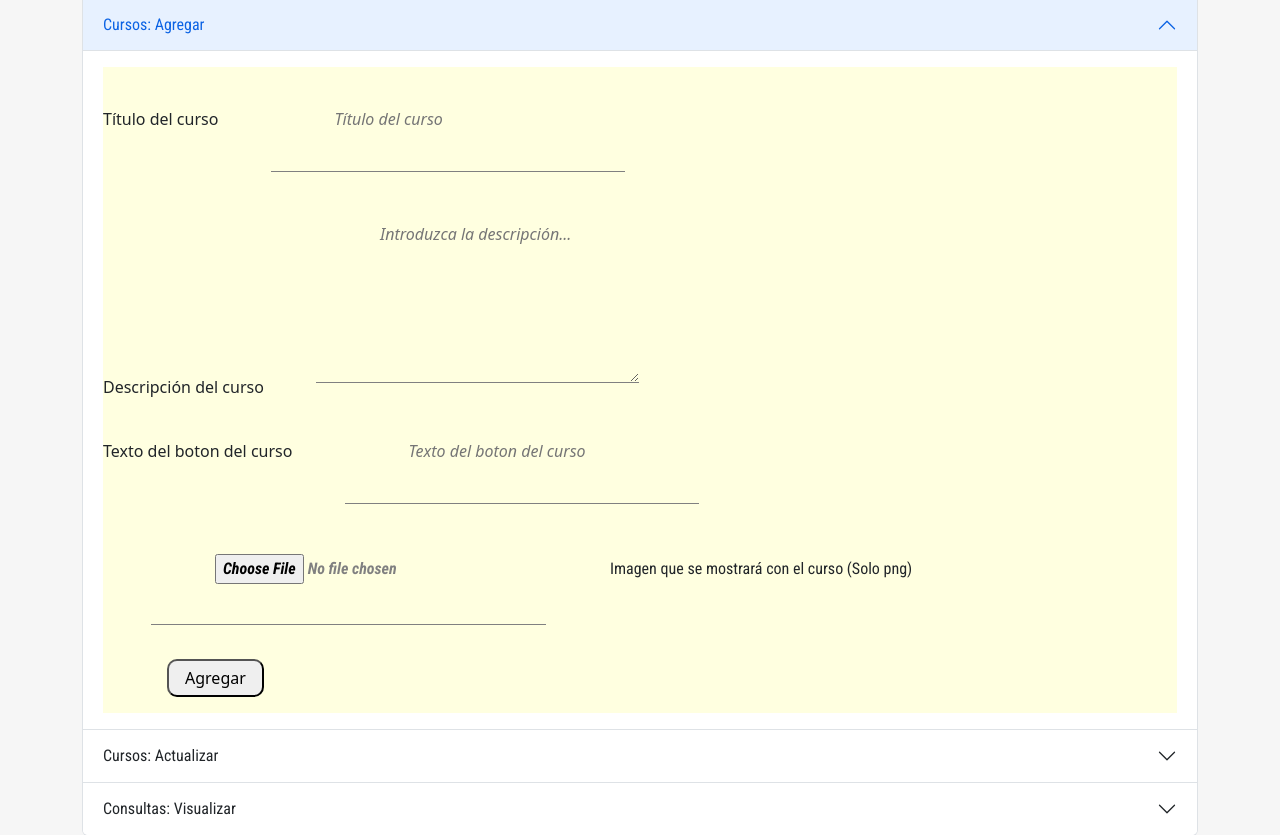
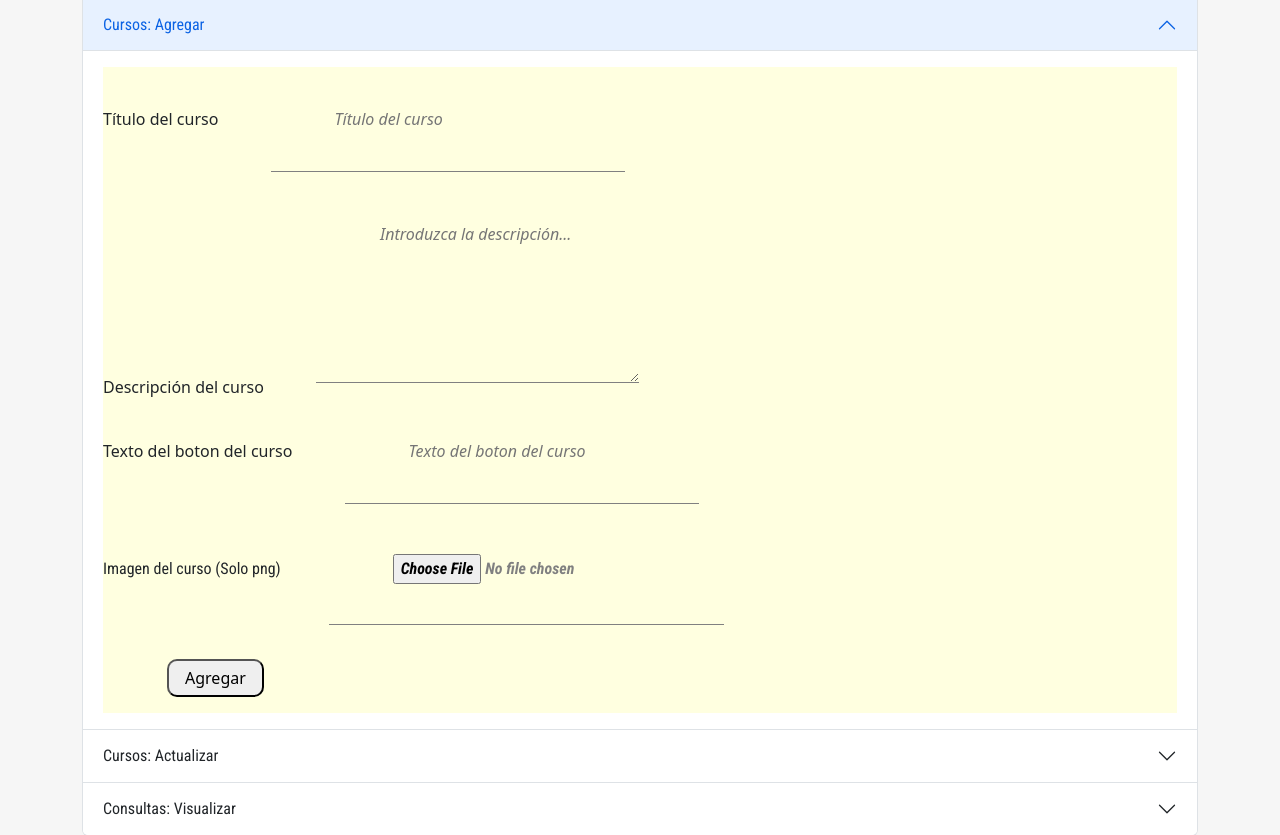
Before and after one commit to MarianoTelesca/final_webII_mariano_telesca, a PHP site: page /administrador.php in a window 1280 px wide, after a click on "Cursos: Agregar". Shown: the part 238-1073 px from the top of the page. Run offline with PHP 8.4, Linux system fonts and the light colour scheme; data comes from the database, SQL or seed files in the repository.

Commit message:
Style + refactor: mejora en la subida de imagenes, cambio a funció

```diff
--- a/final_webII_mariano_telesca/funciones/administrador/agregar_curso.php
+++ b/final_webII_mariano_telesca/funciones/administrador/agregar_curso.php
@@ -2,6 +2,7 @@
 
 include_once('funciones/alerta_exitosa.php');
 include_once('funciones/alerta_error.php');
+include('funciones/subida_imagenes.php');
 
 //Se declara un array para los errores del form
 $errores_agregar_curso = [];
@@ -51,7 +52,7 @@ if($_SERVER["REQUEST_METHOD"] == "POST" && isset($_POST['agregar_curso'])){
 
             if(mysqli_stmt_execute($stmt)){
                 $id = mysqli_insert_id($conn);
-                include('funciones/subida_archivo_cursos.php');
+                subir_imagen("curso", "cursos", $id, $conn);
                 alerta_exitosa("Curso agregado", $id);
             }else{
                 alerta_error(mysqli_stmt_error($stmt));
--- a/final_webII_mariano_telesca/funciones/administrador/agregar_producto.php
+++ b/final_webII_mariano_telesca/funciones/administrador/agregar_producto.php
@@ -34,7 +34,7 @@ if($_SERVER["REQUEST_METHOD"] == "POST" && isset($_POST['agregar_producto'])){
     }
 
     if($_POST["precio_nuevo_producto"] == "" && $_POST["precio_nuevo_producto"] <= 0){
-        $errores_agregar_producto[] = "El precio debe tener un valor, mayor a 1";
+        $errores_agregar_producto[] = "El precio debe tener un valor, mayor a 0.";
     }
 
     //Si el array está vacio (osea no hay errores en los inputs), se continua con introducir la data a la DB
@@ -57,7 +57,8 @@ if($_SERVER["REQUEST_METHOD"] == "POST" && isset($_POST['agregar_producto'])){
 
             if(mysqli_stmt_execute($stmt)){
                 $id = mysqli_insert_id($conn);
-                //Traigo la función importada de la alerta exitosa
+                include('funciones/subida_imagen.php');
+                subir_imagen("producto", "productos", $id, $conn);
                 alerta_exitosa("Producto agregado", $id);
             }else{
                 echo mysqli_stmt_error($stmt);
--- a/final_webII_mariano_telesca/funciones/subida_archivo_cursos.php
+++ b/final_webII_mariano_telesca/funciones/subida_imagenes.php
@@ -1,15 +1,16 @@
 <?php
+
+function subir_imagen($tipo, $nombre_tabla, $id, $conn){
     // Acá agrego una ruta a una imagen por defecto, por si falla la subida de la imagen
     $ruta_imagen = 'imagenes/placeholder.png';
 
-    // Comprobamos si hay algún archivo subido y si no hubo error
     if ($_FILES['archivo_subido']['error'] == 0) {
         $archivo = $_FILES['archivo_subido'];
-        $nombre_archivo_nuevo = "curso" . $id . ".png";
+        $nombre_archivo_nuevo = $tipo.$id.".png";
         $directorio_destino = $_SERVER['DOCUMENT_ROOT'].'/final_webII_mariano_telesca/final_webII_mariano_telesca/imagenes/';
         $ruta_destino = $directorio_destino.$nombre_archivo_nuevo;
 
-        // Verificamos si el archivo es de tipo PNG y si la extensión es .png
+        // Verificación del tipo de archivo
         $ext_archivo = pathinfo($archivo['name'], PATHINFO_EXTENSION);
 
         if ($archivo['type'] == 'image/png' && strtolower($ext_archivo) == 'png') {
@@ -18,7 +19,6 @@
                 $ruta_imagen = "imagenes/".$nombre_archivo_nuevo;
 
             } else {
-                // Si falla la subida, muestra un mensaje de error
                 alerta_error("Error al subir la imagen. Verifica que no sea un archivo dañado o demasiado grande.");
             }
         } else {
@@ -29,15 +29,15 @@
     }
 
     // Ahora actualizamos la base de datos con la ruta de la imagen (ya sea la del archivo subido o la de placeholder)
-    $sql_update = "UPDATE cursos SET ruta_imagen = ? WHERE id = ?";
+    $sql_update = "UPDATE $nombre_tabla SET ruta_imagen = ? WHERE id = ?";
     $stmt_update = mysqli_prepare($conn, $sql_update);
     mysqli_stmt_bind_param($stmt_update, "si", $ruta_imagen, $id);
 
     if (mysqli_stmt_execute($stmt_update)) {
-        alerta_exitosa("Curso agregado con éxito", $id);
+        alerta_exitosa("${tipo} agregado con éxito", $id);
     } else {
         alerta_error("Error al actualizar la ruta de la imagen en la base de datos.");
     }
-
+}
 
 ?>
--- a/final_webII_mariano_telesca/secciones/agregar_cursos_visual.php
+++ b/final_webII_mariano_telesca/secciones/agregar_cursos_visual.php
@@ -31,10 +31,8 @@
             <input name="texto_boton_nuevo_curso" type="text" id="texto_boton_nuevo_curso" class="form_input" placeholder="Texto del boton del curso">
         </div>
 
-        <div class="row">
-            <div class="col-12">
-                <p><input type="file" class="form_input" name="archivo_subido">Imagen que se mostrará con el curso (Solo png)</p>
-            </div>
+        <div>
+            <p>Imagen del curso (Solo png)<input type="file" class="form_input" name="archivo_subido"></p>
         </div>
 
         <button type="submit" name="agregar_curso" class="form_boton">Agregar</button>
```
Also changed, not shown: final_webII_mariano_telesca/imagenes/curso10.png (deleted), final_webII_mariano_telesca/imagenes/curso11.png (deleted), final_webII_mariano_telesca/imagenes/curso14.png (deleted), final_webII_mariano_telesca/imagenes/curso15.png (deleted), final_webII_mariano_telesca/imagenes/curso21.png (deleted), final_webII_mariano_telesca/imagenes/curso22.png (deleted), final_webII_mariano_telesca/imagenes/curso23.png (added), final_webII_mariano_telesca/imagenes/curso24.png (added), final_webII_mariano_telesca/imagenes/curso25.png (added), final_webII_mariano_telesca/imagenes/curso8.png (deleted), final_webII_mariano_telesca/imagenes/curso9.png (deleted).
